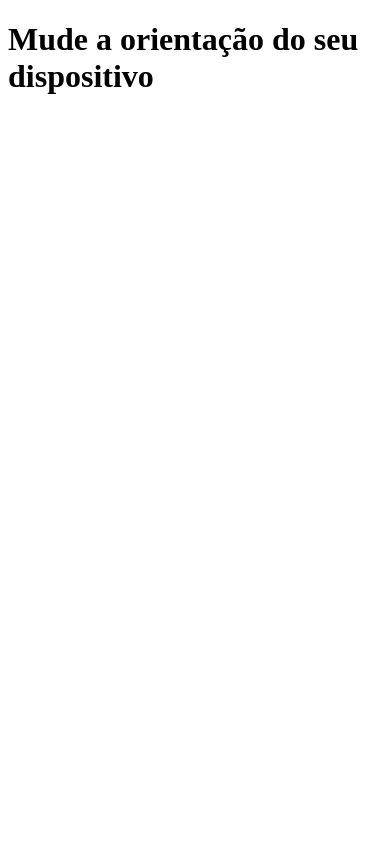
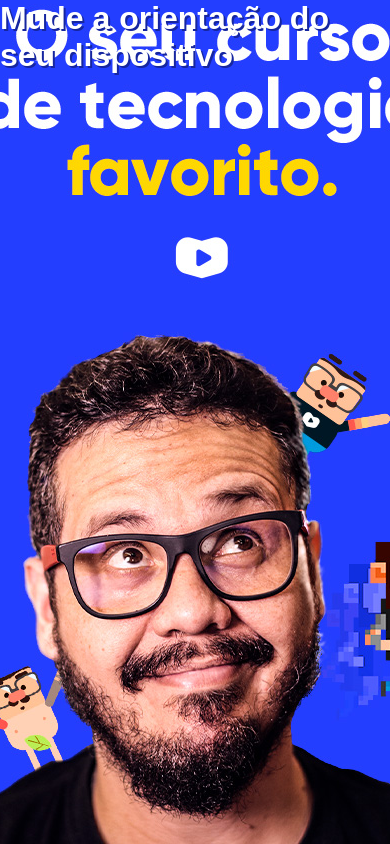
Before and after one commit to kevinssauro/html-css, a plain HTML site: page exercicios/ex026/mq002/index.html in a window 390 px wide. Drawn offline with Linux system fonts and the light colour scheme.

Commit message:
ex002 media query

```diff
--- a/exercicios/ex026/mq002/estilos/paisagem.css
+++ b/exercicios/ex026/mq002/estilos/paisagem.css
@@ -1,3 +1,8 @@
 @charset "UTF-8";
 
-/* configurações em pé (portrait) */
+/* configurações deitado (landscape) */
+
+body{
+    background-image: url(../imagens/cev-landscape.jpg);
+    background-position: left bottom;
+}
--- a/exercicios/ex026/mq002/estilos/retrato.css
+++ b/exercicios/ex026/mq002/estilos/retrato.css
@@ -1,3 +1,8 @@
 @charset "UTF-8";
 
-/* Configurações deitado (landscape) */
+/* Configurações retrato (portrait) */
+
+body{
+    background: url(../imagens/cev-portrait.jpg);
+    background-position: center bottom;
+}
--- a/exercicios/ex026/mq002/estilos/style.css
+++ b/exercicios/ex026/mq002/estilos/style.css
@@ -1,3 +1,23 @@
 @charset "UTF-8";
 
 /* configurações gerais */
+
+*{
+    margin: 0;
+    padding: 0;
+    font-family: Arial, Helvetica, sans-serif;
+}
+
+html, body {
+    width: 100%;
+    height: 100vh;
+    background-color: #233eff;
+    background-size: contain;
+    background-repeat: no-repeat;
+}
+
+h1{
+    color: white;
+    text-shadow: 2px 2px 0px #1626a0;
+    padding: 10xp;
+}
```
